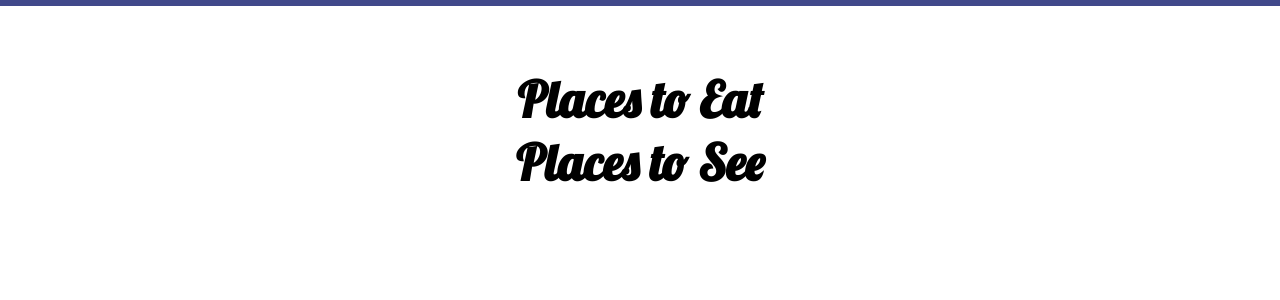
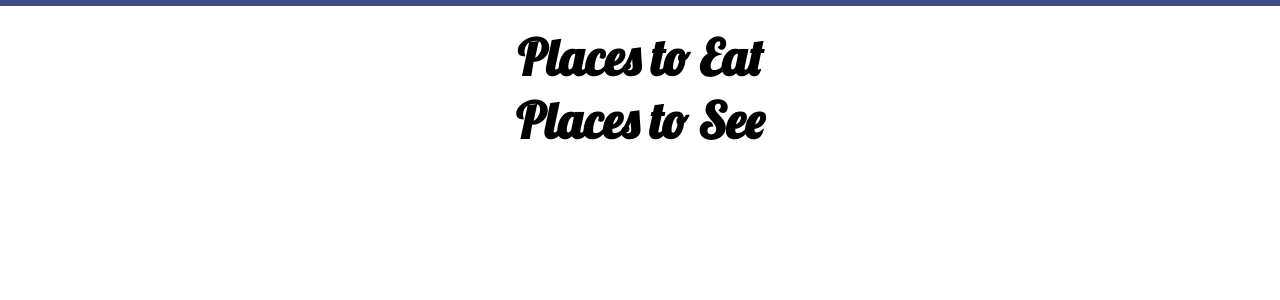
Before and after one commit to sqwatato/JourneyWise, a Django app: template main/templates/main/attractions.html in a window 1280 px wide. Shown: the part 65-365 px from the top of the page. Run offline with Django 4.2, Linux system fonts and the light colour scheme; the template is opened without the code that fills it, so the values that code supplies are empty; some libraries are stand-ins or nearby versions; some web fonts are replaced.

Commit message:
quick fix

```diff
--- a/main/templates/main/attractions.html
+++ b/main/templates/main/attractions.html
@@ -1,5 +1,4 @@
 {% extends "main/layout.html" %}
-
 {% load static %}
 {% block head %}
     <meta charset="UTF-8" />
@@ -13,11 +12,8 @@
 
 {% endblock %}
 {% block body %}
-    <div class="lg-container full-screen">
-      {% comment %} <div class="tr-card">
-
-        <div class="slider-container">
-
+    {% comment %} <div class="tr-card">
+      <div class="slider-container">
         <img
           class="slider-image"
           src="{% static 'main/img/maldives/colin-watts-M1ObxvsWVhY-unsplash.jpg' %}"
@@ -39,6 +35,7 @@
             alt=""
           />
     <h2>{{place}}</h2>
+
     {% if user.is_authenticated %}
       <form method="post">
         {% csrf_token %}
@@ -47,8 +44,8 @@
       </form>
     {% endif %}
     <div id="restaurant">
-      <h3 style="text-align:center; font-size:50px">Places to Eat</h3>
-      <div class="wrapper">
+      <h3 style="text-align:center; font-size:50px;">Places to Eat</h3>
+      <div class="tr-wrapper">
         {% for restaurant in eat %}
           <div class="tr-card">
               <div class="tr-badge">
@@ -91,7 +88,6 @@
         {% endfor %}
       </div>
     </div>
-
     <div id="tourist_spot">
       <h1 style="text-align:center;font-size:50px">Places to See</h3>
       <div class="tr-wrapper">
```
